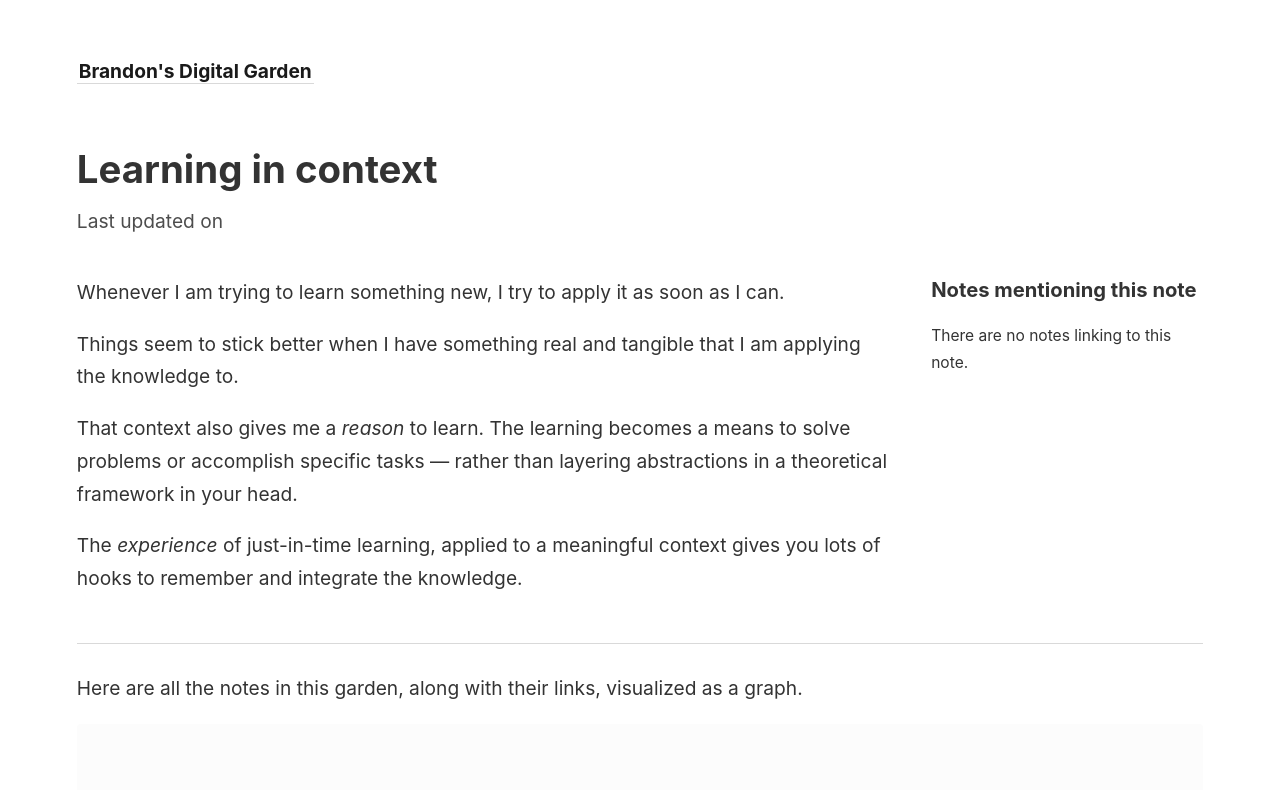
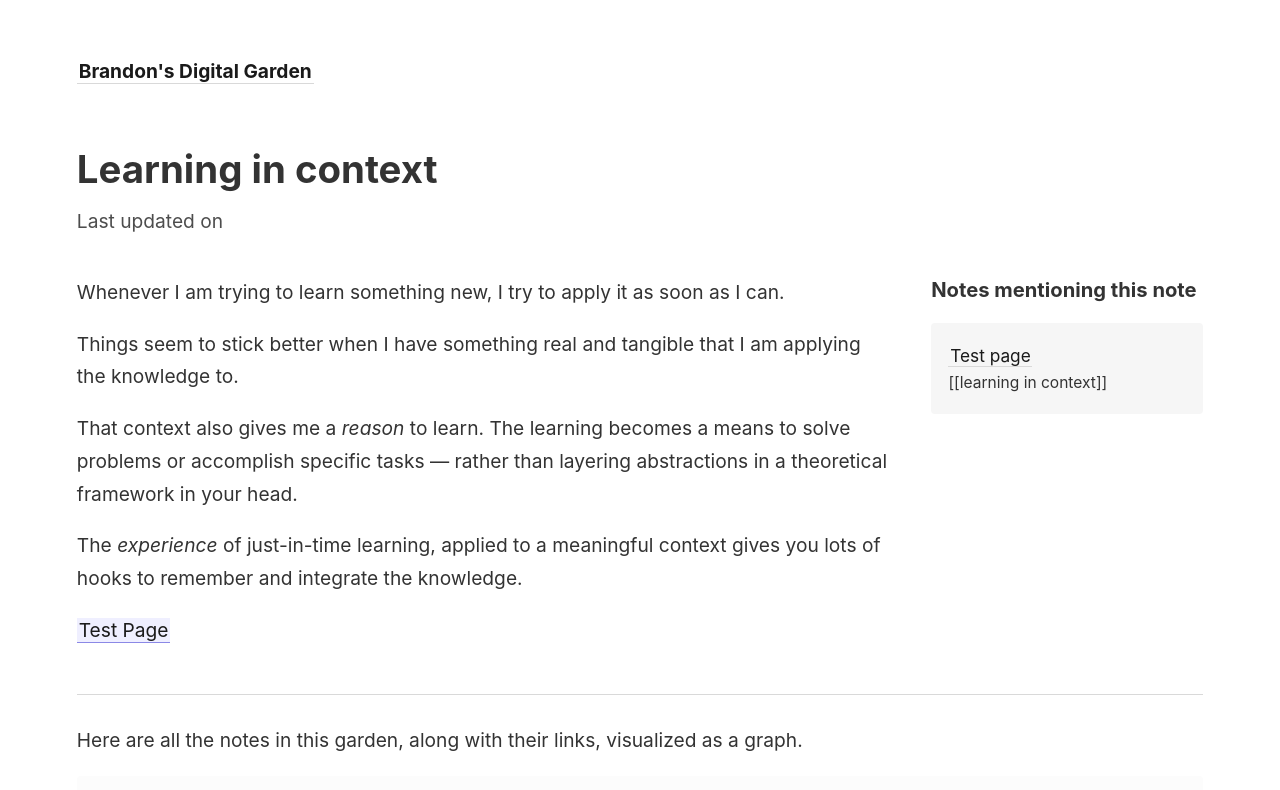
Before and after one commit to brandon-toner/brandontoner-jekyll-garden, a Jekyll site: the page built from _notes/learning in context.md, in a window 1280 px wide and 900 px high. Shown: the top 790 px of the window. Built offline with Jekyll 4.4.1, drawn with Linux system fonts in a browser that asks for light colours.

Commit message:
Update content

```diff
--- /dev/null
+++ b/_notes/Test Page.md
@@ -0,0 +1,3 @@
+[[learning in context]]
+
+blah blah blah
--- a/_notes/learning in context.md
+++ b/_notes/learning in context.md
@@ -5,3 +5,5 @@ Things seem to stick better when I have something real and tangible that I am ap
 That context also gives me a *reason* to learn. The learning becomes a means to solve problems or accomplish specific tasks — rather than layering abstractions in a theoretical framework in your head.
 
 The *experience* of just-in-time learning, applied to a meaningful context gives you lots of hooks to remember and integrate the knowledge.
+
+[[Test Page]]
```
